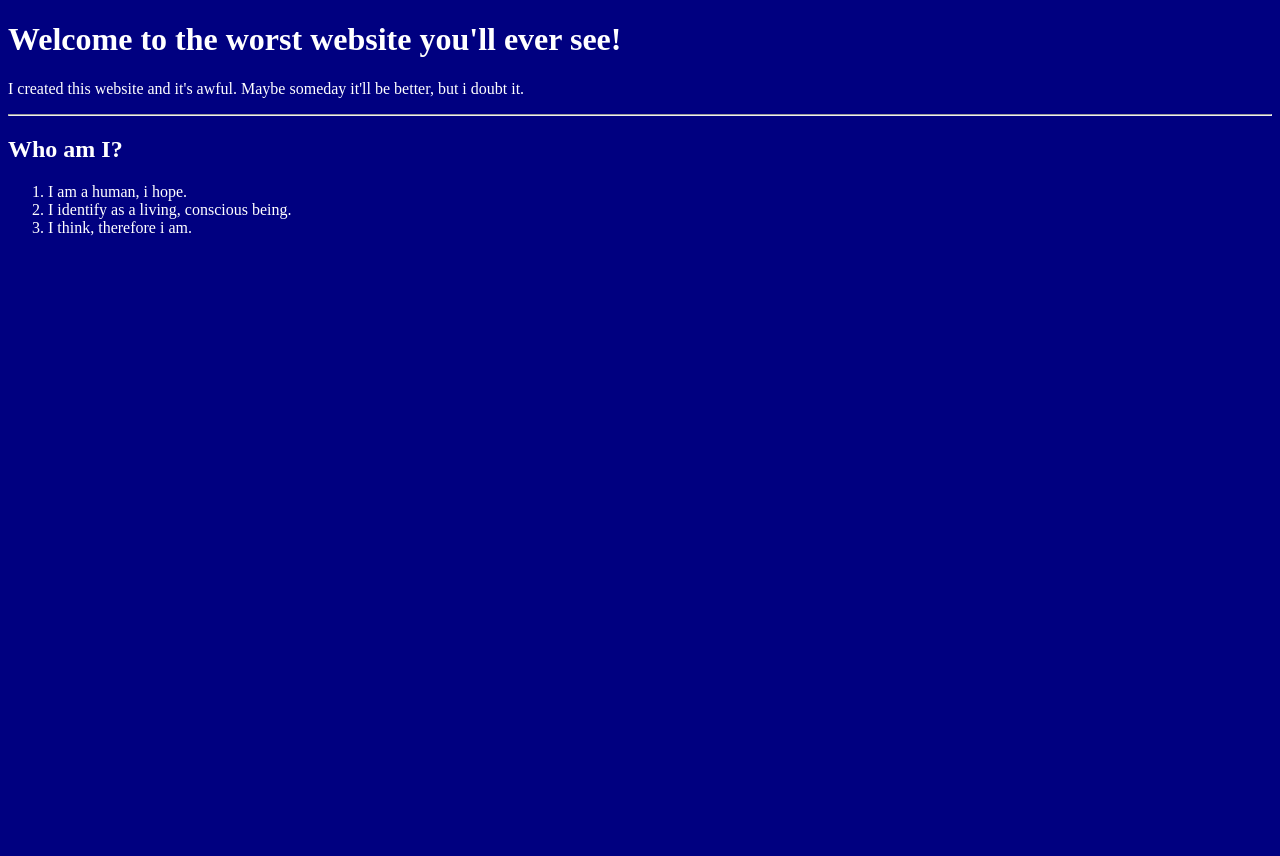
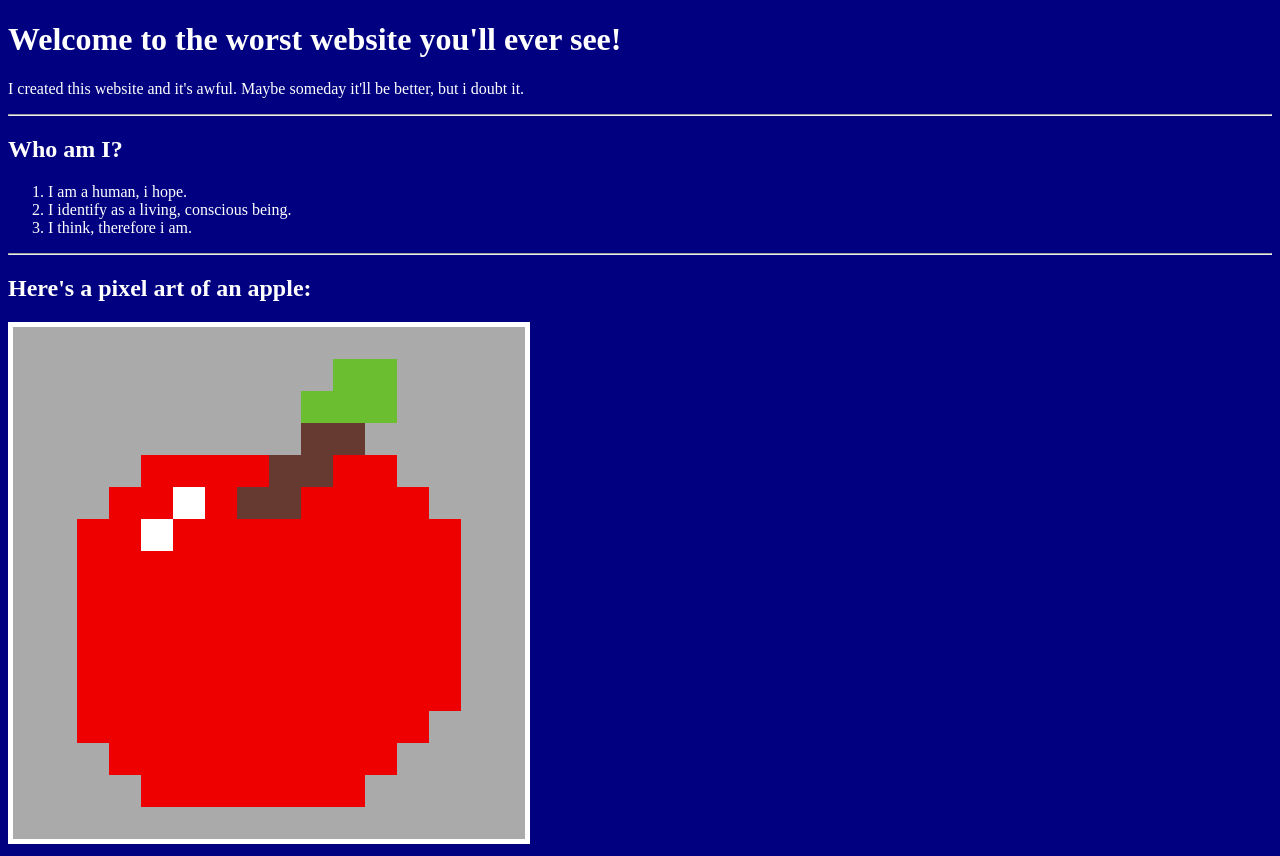
Before and after one commit to falseth/falseth.github.io, a plain HTML site: page index.html in a window 1280 px wide. Before the commit the page ends 800 px from the top, so only its background shows below. Drawn offline with Linux system fonts and the light colour scheme.

Commit message:
Add apple.png to the website

```diff
--- a/index.html
+++ b/index.html
@@ -28,6 +28,13 @@
 		</ol>
 	</div>
 
+	<hr>
+
+	<div>
+		<h2>Here's a pixel art of an apple:</h2>
+		<img src="apple.png" alt="a pixel art of an apple" id="apple">
+	</div>
+
 </body>
 
 </html>
--- a/style.css
+++ b/style.css
@@ -2,3 +2,8 @@ body {
 	color: white;
 	background-color: navy;
 }
+
+#apple {
+	border: 5px solid white;
+	background-color: #AAAAAA;
+}
```
Also changed, not shown: apple.png (added).
